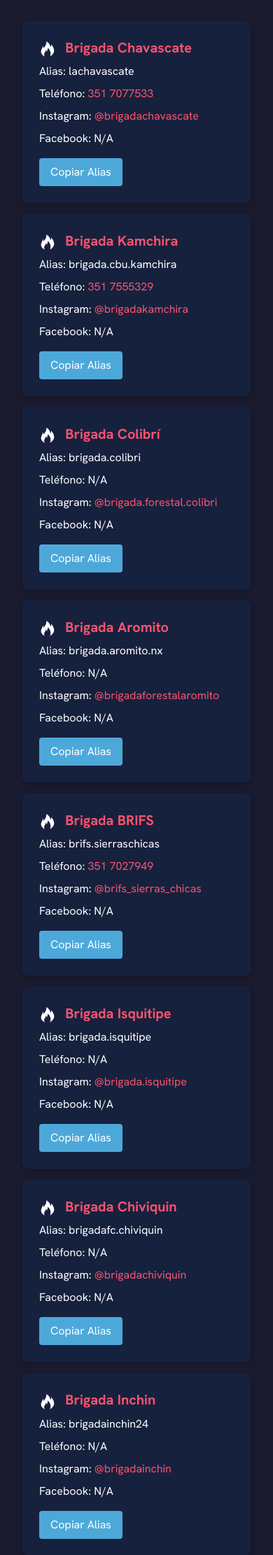
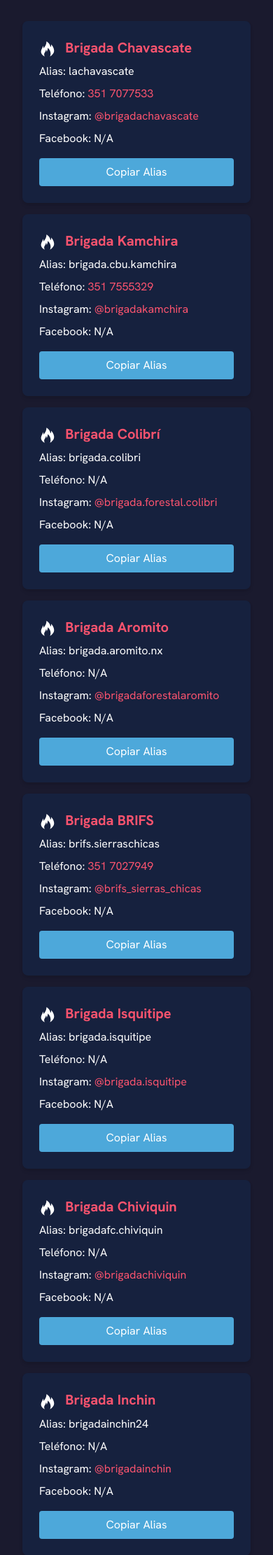
Before and after one commit to carlosgraffi/AyudaIncendiosCordoba, a Flask app: page / in a window 390 px wide. Shown: the part 640-2862 px from the top of the page at 70% size. Run offline with Flask 3, Linux system fonts and the light colour scheme.

Commit message:
Agent query: Is the "Copiar Alias" button now full width in each brigade card? Does it look good on both desktop and mobile views?

```diff
--- a/static/css/tailwind.css
+++ b/static/css/tailwind.css
@@ -95,3 +95,9 @@ header h1 {
 .text-4da8da {
     color: #4da8da;
 }
+
+/* New class for full-width button */
+.btn-full-width {
+    width: 100%;
+    display: block;
+}
--- a/static/js/script.js
+++ b/static/js/script.js
@@ -46,7 +46,7 @@ document.addEventListener('DOMContentLoaded', () => {
                 <p class="mb-2">Teléfono: ${phoneLink}</p>
                 <p class="mb-2">Instagram: ${instagramLink}</p>
                 <p>Facebook: ${brigade.Facebook || 'N/A'}</p>
-                <button class="mt-4 px-4 py-2 rounded copy-alias copy-alias-btn" data-alias="${brigade.Alias || ''}">Copiar Alias</button>
+                <button class="mt-4 px-4 py-2 rounded copy-alias copy-alias-btn btn-full-width" data-alias="${brigade.Alias || ''}">Copiar Alias</button>
             </div>
         `;
     }
--- a/templates/index.html
+++ b/templates/index.html
@@ -42,7 +42,7 @@
                 {% endif %}
             </p>
             <p>Facebook: {{ brigade.Facebook or 'N/A' }}</p>
-            <button class="mt-4 px-4 py-2 rounded copy-alias copy-alias-btn" data-alias="{{ brigade.Alias }}">Copiar Alias</button>
+            <button class="mt-4 px-4 py-2 rounded copy-alias copy-alias-btn btn-full-width" data-alias="{{ brigade.Alias }}">Copiar Alias</button>
         </div>
         {% endfor %}
     </div>
```
